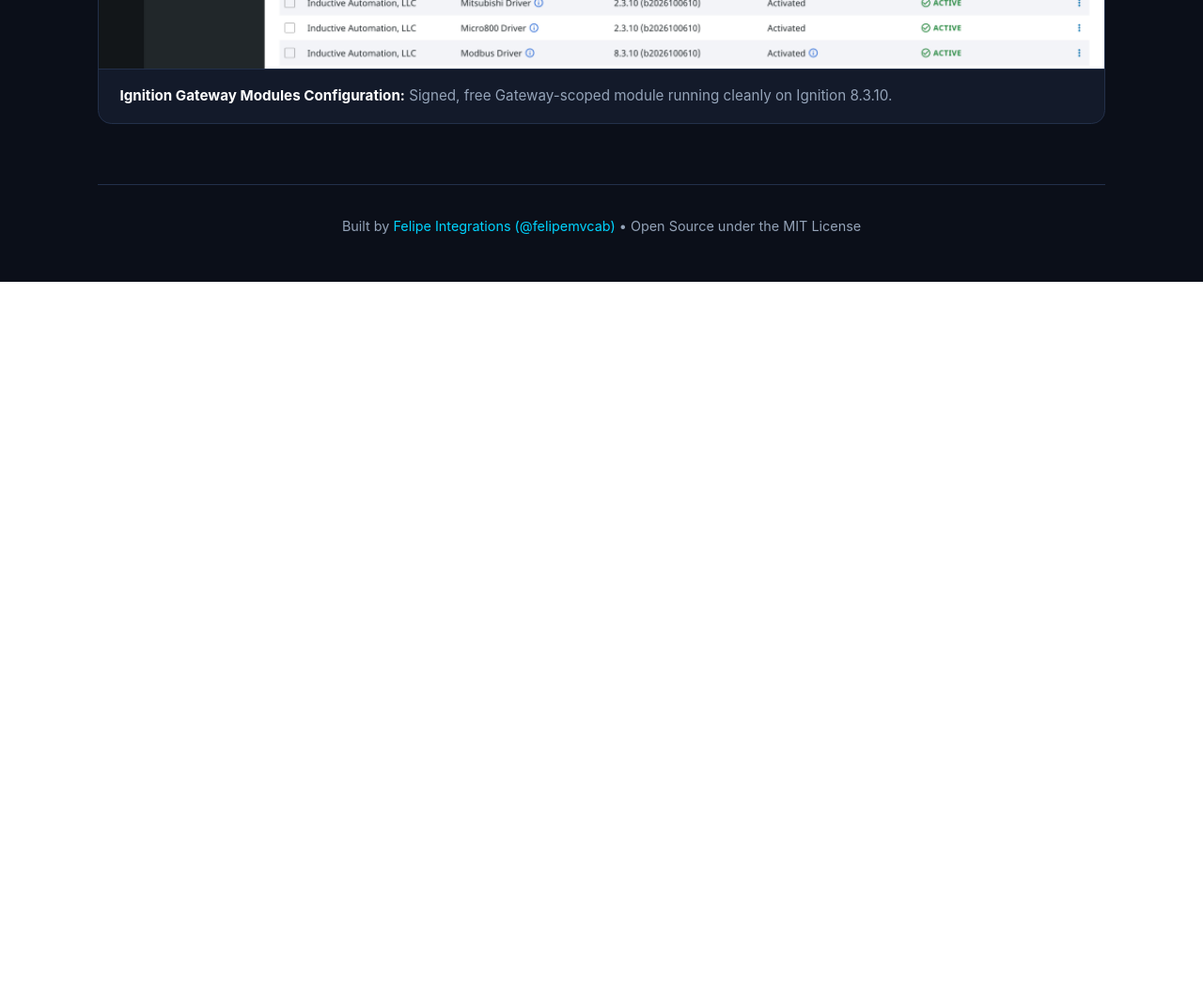
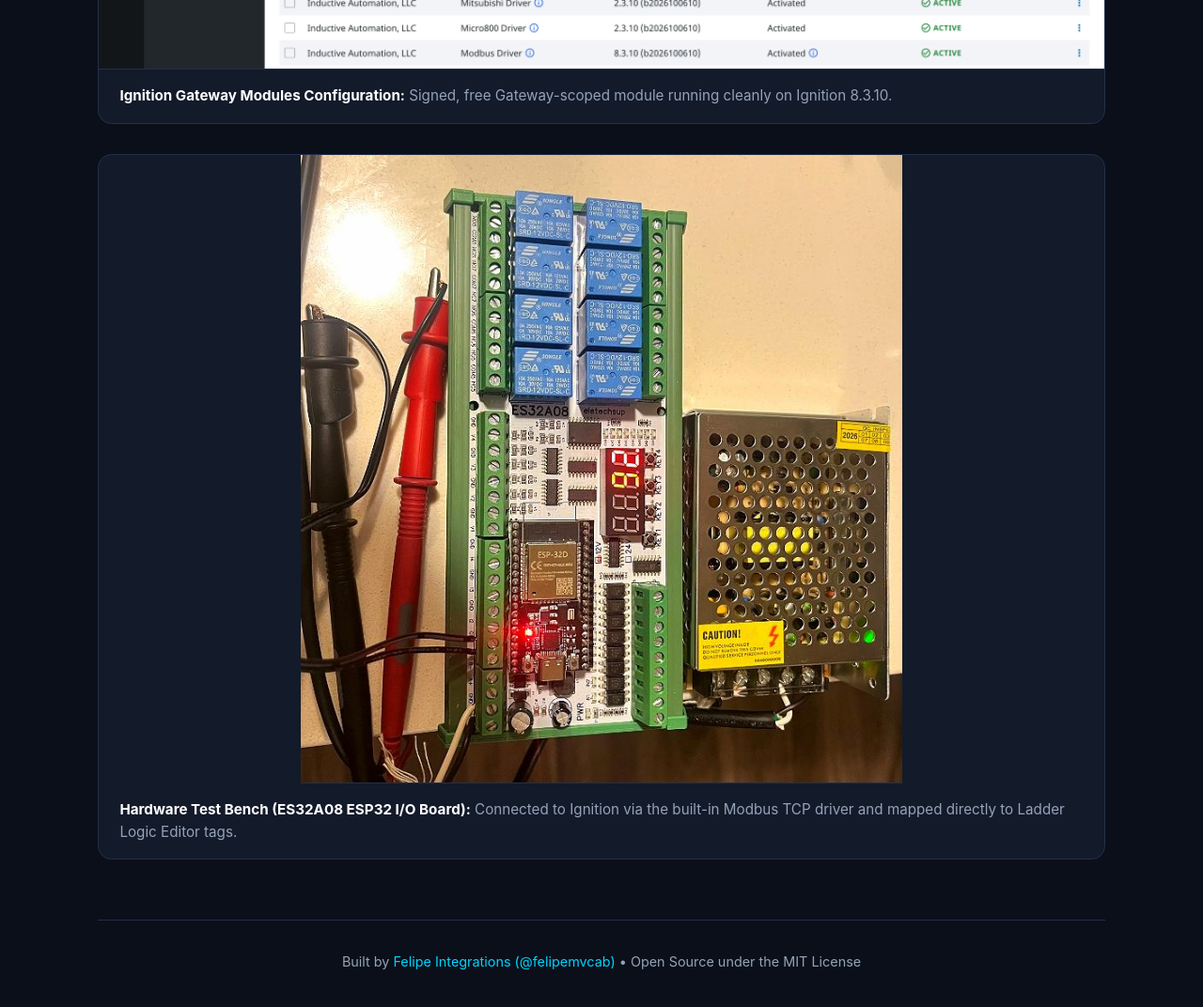
Before and after one commit to felipemvcab/ignition-ladder-plc, a plain HTML site: page docs/index.html in a window 1280 px wide. Shown: the part 5534-6606 px from the top of the page at 94% size. Before the commit the page ends 5834 px from the top, so only its background shows below. Drawn offline with Linux system fonts and the light colour scheme.

Commit message:
Add enhanced ES32A08 ESP32 hardware test bench photo to README and web portal

```diff
--- a/docs/index.html
+++ b/docs/index.html
@@ -230,6 +230,10 @@
         <img src="screenshots/gateway-modules.png" alt="Ignition Gateway Modules Page" />
         <div class="shot-caption"><strong>Ignition Gateway Modules Configuration:</strong> Signed, free Gateway-scoped module running cleanly on Ignition 8.3.10.</div>
       </div>
+      <div class="shot-card">
+        <img src="screenshots/esp32-plc-board.jpg" alt="ES32A08 ESP32 Modbus I/O Board" style="max-width:640px; margin:0 auto;" />
+        <div class="shot-caption"><strong>Hardware Test Bench (ES32A08 ESP32 I/O Board):</strong> Connected to Ignition via the built-in Modbus TCP driver and mapped directly to Ladder Logic Editor tags.</div>
+      </div>
     </div>
 
     <footer>
```
Also changed, not shown: docs/screenshots/esp32-plc-board.jpg (added), 1 other file.
